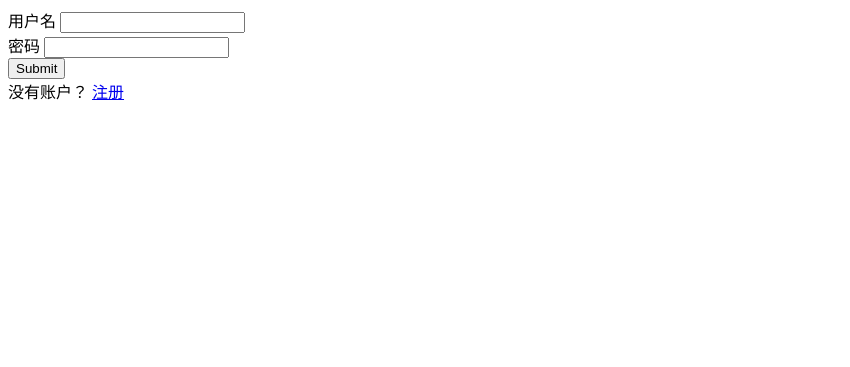
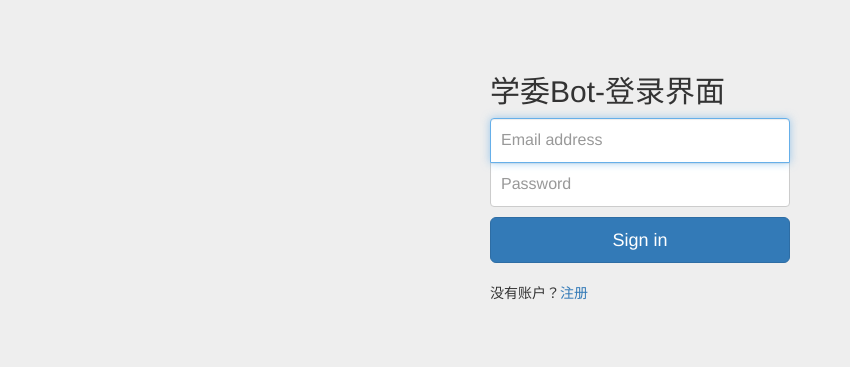
Before and after one commit to Madhouse42/inchobot, a Flask app: page /signIn in a window 1280 px wide. Shown: the top 367 px of the page, without its empty margins (0-850 px from the left). Run offline with Flask 2, Linux system fonts and the light colour scheme; parts of the project's set-up code (start-up, migrations or seed data) failed here and were passed over; some libraries are stand-ins or nearby versions.

Commit message:
add css to signin page

```diff
--- /dev/null
+++ b/ibot/static/css/signin.css
@@ -0,0 +1,40 @@
+body {
+  padding-top: 40px;
+  padding-bottom: 40px;
+  background-color: #eee;
+}
+
+.form-signin {
+  max-width: 330px;
+  padding: 15px;
+  margin: 0 auto;
+}
+.form-signin .form-signin-heading,
+.form-signin .checkbox {
+  margin-bottom: 10px;
+}
+.form-signin .checkbox {
+  font-weight: normal;
+}
+.form-signin .form-control {
+  position: relative;
+  font-size: 16px;
+  height: auto;
+  padding: 10px;
+  -webkit-box-sizing: border-box;
+     -moz-box-sizing: border-box;
+          box-sizing: border-box;
+}
+.form-signin .form-control:focus {
+  z-index: 2;
+}
+.form-signin input[type="text"] {
+  margin-bottom: -1px;
+  border-bottom-left-radius: 0;
+  border-bottom-right-radius: 0;
+}
+.form-signin input[type="password"] {
+  margin-bottom: 10px;
+  border-top-left-radius: 0;
+  border-top-right-radius: 0;
+}
--- a/ibot/templates/signIn.html
+++ b/ibot/templates/signIn.html
@@ -1,23 +1,19 @@
-<!DOCTYPE html>
-<html>
-<head>
-    <title>signIn</title>
-</head>
-<body>
-    <form method="post">
-        <div>
-            <label>用户名</label>
-            <input type="text" name="studentID">
-        </div>
-        <div>
-            <label>密码</label>
-            <input type="password" name = 'password'>
-        </div>
-        <button type="submit">Submit</button>
-    </form>
-    <div>
-        没有账户？
-        <a href="/signUp">注册</a>
+{% extends "bootstrap/base.html" %}
+{% block title %}SignIn{% endblock %}
+{% block styles %}
+{{super()}}
+<link rel="stylesheet"
+      href="{{url_for('.static', filename='css/signin.css')}}">
+{% endblock %}
+{% block content %}
+    <div class="container">
+        <form class="form-signin" method="post">
+            <h2 class="form-signin-heading">学委Bot-登录界面</h2>
+            <input name="studentID" type="text" class="form-control" placeholder="Email address" required autofocus>
+            <input name="password" type="password" class="form-control" placeholder="Password" required>
+            <button class="btn btn-lg btn-primary btn-block" type="submit">Sign in</button>
+            &nbsp;
+            <p>没有账户？<a href="/signUp">注册</a></p>
+        </form>
     </div>
-</body>
-</html>
+{% endblock %}
```
